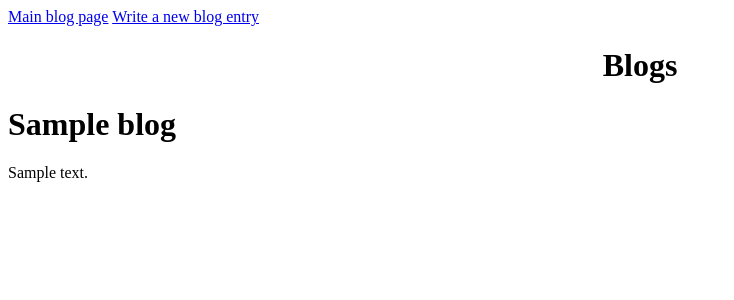
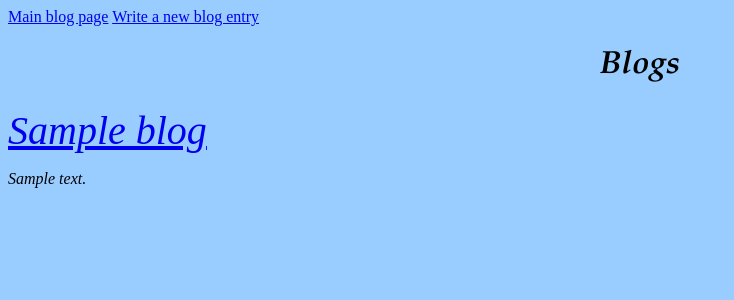
Before and after one commit to KLSharkey/blogz, a Flask app: template templates/blog.html in a window 1280 px wide. Shown: the top 300 px of the page, without its empty margins (0-734 px from the left). Run offline with Flask 2, Linux system fonts and the light colour scheme; the template is opened without the code that fills it: most values are stand-ins (such as "Sample title", 1, 10 or a date in 2020); data that the repository does not hold is empty.

Commit message:
working but not with id in url

```diff
--- a/main.py
+++ b/main.py
@@ -1,4 +1,4 @@
-from flask import Flask, request, redirect, render_template
+from flask import Flask, request, redirect, render_template, url_for
 from flask_sqlalchemy import SQLAlchemy
 
 app = Flask(__name__)
@@ -22,10 +22,17 @@ class Blog(db.Model):   #builds class for blog objects
 @app.route('/blog', methods=['POST', 'GET'])  #main/home page for blog. Displays all blog posts
 def blog():
     blogs = Blog.query.all()
-
+    blog_id=Blog.query.filter_by(id).all()
+    if request.method =='GET':
+        #blogs = Blog.query.all()
+    #title_display = request.args.get('id=')
+    #body_display = request.args.get('id=')
+    #return ("blog_entry.html", title_display=title_display, body_display=body_display)
     #title = request.form['title'] #gets title from form on /newpost
     #body = request.form['body'] #gets body from form on /newpost
-    return render_template('blog.html', blogs=blogs)
+        return render_template('blog.html', blogs=blogs)
+    #if :
+       #return render_template('blog_entry.html', title= , body= )
 
 
 
@@ -35,7 +42,6 @@ def newpost():
     body_error = ''
     if request.method == 'POST':
         make_title = request.form['title'] #gets title from form on /newpost
-        #new_title = Blog(make_titl)
         make_body = request.form['body'] #gets body from form on /newpost
         if make_body == '':
             body_error = "Please give a title"
@@ -46,15 +52,22 @@ def newpost():
             new_blog = Blog(make_title, make_body)
             db.session.add(new_blog)  #adds and commits both title and body to the database
             db.session.commit()
-            return redirect('/blog')
+            return render_template('blog_entry.html', title=make_title , body=make_body) #direct to new post made after creation
         else:
             return render_template("newpost.html", title_error=title_error, body_error=body_error)
 
     else:
-    #body = blog.query.filter_by().all()
+
+        #title=Blog.query.filter_by(id={{blog.id}}).all()
+        #body=Blog.query.filter_by(id={{blog.id}}).all()
         return render_template('newpost.html') #displays new post form and sends it title and body
 
 
+@app.route('/blog_entry', methods=['POST', 'GET'])
+def blog_entry():
+    body=request.args.get('title')
+    title=request.args.get('body')
+    return render_template('blog_entry.html', title=title, body=body)
 
 
 if __name__ == '__main__': #run app
--- a/templates/base.html
+++ b/templates/base.html
@@ -2,6 +2,10 @@
 <html>
     <head>
         <title>{{title}}</title>
+        <style>
+
+        </style>
+
     </head>
     <body>
         <a href="/blog">Main blog page</a>
--- a/templates/blog.html
+++ b/templates/blog.html
@@ -2,14 +2,25 @@
 
 {% block content %}
 <style>
+   body {
+         background-color: #99ccff;
+    }
     #top_header {
         text-align: center;
+        font-family: Garamond, cursive;
+        font-weight: bold;
+    }
+    #links {
+        font-size: 40px;
+    }
+    p {
+
     }
 
 </style>
 
 
-<h1 id="top_header">Blogs</h1>
+<h1 id="top_header"><em>Blogs<em></h1>
 
 
 {% if blogs|length == 0 %}
@@ -18,12 +29,13 @@
 
         {%  for blog in blogs %}
 
-            <h1>{{blog.title}}</h1>
+            <a href='{{url_for('blog_entry', title=blog.title, body=blog.body)}}'id="links">{{blog.title}}</a>
 
-
+            <!--<p>{{blog.id}}</p>-->
             <p>{{blog.body}}</p>
 
         {% endfor %}
 
     {% endif %}
+
 {% endblock %}
--- a/templates/newpost.html
+++ b/templates/newpost.html
@@ -5,11 +5,12 @@
     .error{
         color: red;
     }
+
 </style>
 
-<h1>Add a BLog Entry</h1>
+<h1 id="top_header">Add a Blog Entry</h1>
 
-<form method='POST'>
+<form  method='POST'>
     <label for="title">
     Title:
         <input type="text" name='title' id='title' />
@@ -22,6 +23,7 @@
     </p>
     <p class="error">{{body_error}}</p>
     <p>
+
         <input type="submit" value="Submit!">
     </p>
 </form>
```
Also changed, not shown: templates/blog_entry.html (added, +9 -0 lines), images/congruent_outline.png (added), images/congruent_pentagon.png (added), images/wild_flowers.png (added).
